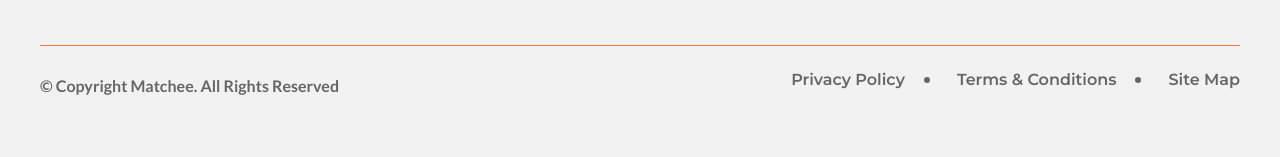
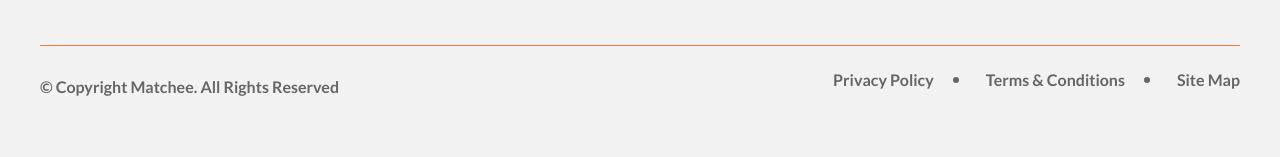
Before and after one commit to bertfarol/matchee-dev-assessment, a plain HTML site: page index.html in a window 1280 px wide. Shown: the part 2101-2258 px from the top of the page. Drawn offline with Linux system fonts and the light colour scheme.

Commit message:
update subfooter font style

```diff
--- a/css/styles.css
+++ b/css/styles.css
@@ -510,6 +510,11 @@ body {
     margin-bottom: 0;
   }
 
+  .sub-footer-menu-nav li a{
+    font-family: var(--heading-font);
+    font-weight: var(--heading-weight);
+  }
+
   .sub-footer-menu-nav li:after{
     content: "";
     display: block;
```
